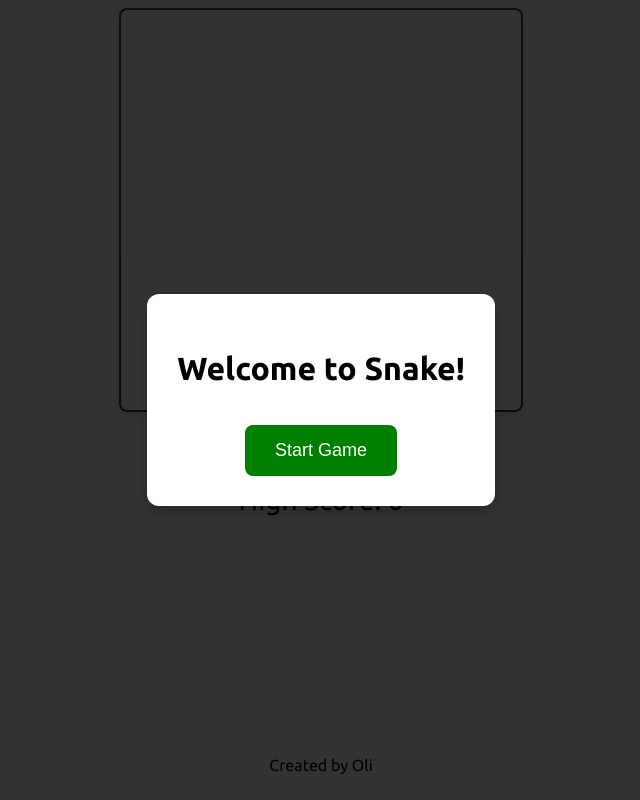
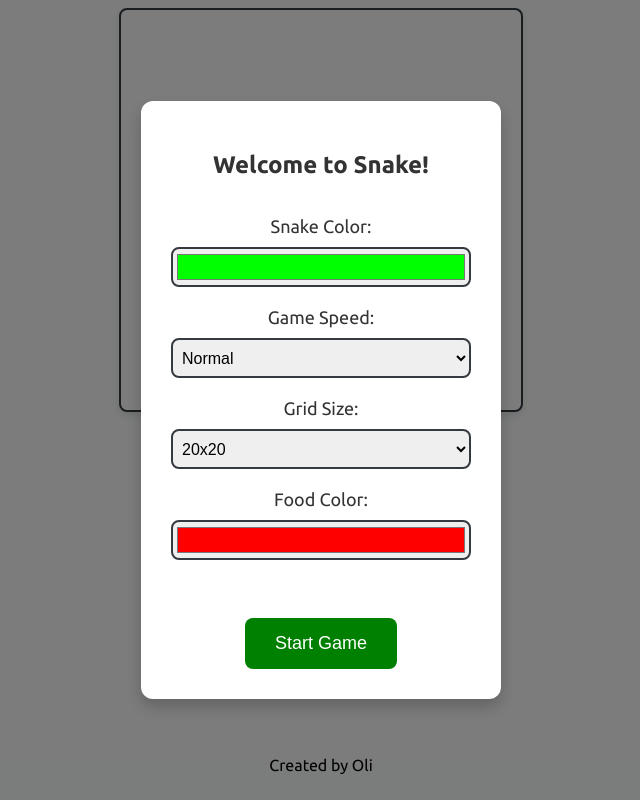
Before and after one commit to olii-dev/snake-game, a plain HTML site: page index.html in a window 1280 px wide. Shown: the whole page, without its empty margins (319-959 px from the left). Drawn offline with Linux system fonts and the light colour scheme.

Commit message:
Version 0.13 - Customisation & bug fixes
You can now customise the game to your liking!
You can currently customise:
- Food Colour
- Size of grid
- Game speed (speed of snake)

The UI to pick these options (in my opinion) is amazing!

Also did a small bug fix.

```diff
--- a/index.html
+++ b/index.html
@@ -6,12 +6,36 @@
     <title>Snake</title>
     <link rel="stylesheet" href="styles.css">
     <link href="https://fonts.googleapis.com/css2?family=Ubuntu:wght@400;500;700&display=swap" rel="stylesheet">
-    <link rel="icon" type="images/png" href="images/snake-favicon.png" sizes="96x96" />
+    <link rel="icon" type="image/png" href="images/snake-favicon.png" sizes="96x96" />
 </head>
 <body>
     <div id="start-screen">
-        <div>
+        <div class="customization-form">
             <h2>Welcome to Snake!</h2>
+            <br>
+            <div class="customization-option">
+                <label for="snake-color">Snake Color:</label>
+                <input type="color" id="snake-color" name="snake-color" value="#00FF00">
+            </div>
+            <div class="customization-option">
+                <label for="game-speed">Game Speed:</label>
+                <select id="game-speed">
+                    <option value="150">Slow</option>
+                    <option value="120" selected>Normal</option>
+                    <option value="90">Fast</option>
+                </select>
+            </div>
+            <div class="customization-option">
+                <label for="grid-size">Grid Size:</label>
+                <select id="grid-size">
+                    <option value="20">20x20</option>
+                    <option value="25">25x25</option>
+                </select>
+            </div>
+            <div class="customization-option">
+                <label for="food-color">Food Color:</label>
+                <input type="color" id="food-color" name="food-color" value="#FF0000">
+            </div>
             <br>
             <button id="start-button">Start Game</button>
         </div>
--- a/script.js
+++ b/script.js
@@ -1,9 +1,13 @@
 const startScreen = document.getElementById('start-screen');
 const startButton = document.getElementById('start-button');
+const snakeColorInput = document.getElementById('snake-color');
+const gameSpeedInput = document.getElementById('game-speed');
+const gridSizeInput = document.getElementById('grid-size');
+const foodColorInput = document.getElementById('food-color');
 
 startButton.addEventListener('click', () => {
     startScreen.style.display = 'none';
-    resetGame();
+    initializeGame();
 });
 
 window.addEventListener('load', () => {
@@ -22,7 +26,6 @@ const restartButton = document.getElementById('restart-button');
 const pauseScreen = document.getElementById('pause-screen');
 const continueButton = document.getElementById('continue-button');
 
-const gridSize = 20;
 let snake = [{ x: 5, y: 5 }];
 let direction = { x: 1, y: 0 };
 let food = { x: 10, y: 10 };
@@ -35,6 +38,22 @@ let isGameOver = false;
 let isInvincible = false;
 let activePowerUp = null;
 let isPaused = false;
+let snakeColor = '#00FF00';
+let gridSize = 20;
+let foodColor = '#FF0000';
+const powerupFrequency = 0.3;
+
+function initializeGame() {
+    snakeColor = snakeColorInput.value;
+    gameInterval = parseInt(gameSpeedInput.value, 10);
+    gridSize = parseInt(gridSizeInput.value, 10);
+    foodColor = foodColorInput.value;
+
+    canvas.width = gridSize * 20;
+    canvas.height = gridSize * 20;
+
+    resetGame();
+}
 
 function gameLoop() {
     if (isGameOver || isPaused) return;
@@ -93,7 +112,7 @@ function update() {
 
 function draw() {
     ctx.clearRect(0, 0, canvas.width, canvas.height);
-    ctx.fillStyle = 'green';
+    ctx.fillStyle = snakeColor;
     snake.forEach((part, index) => {
         ctx.fillRect(part.x * gridSize, part.y * gridSize, gridSize, gridSize);
         if (index === 0) {
@@ -102,7 +121,7 @@ function draw() {
             ctx.fillRect(part.x * gridSize + 13, part.y * gridSize + 5, 2, 2);
         }
     });
-    ctx.fillStyle = 'red';
+    ctx.fillStyle = foodColor;
     ctx.fillRect(food.x * gridSize, food.y * gridSize, gridSize, gridSize);
     if (powerUp) {
         ctx.fillStyle = 'blue';
@@ -126,7 +145,7 @@ function spawnPowerUp() {
     if (activePowerUp) {
         return;
     }
-    if (Math.random() < 0.3) {
+    if (Math.random() < powerupFrequency) {
         powerUp = {
             x: Math.floor(Math.random() * (canvas.width / gridSize)),
             y: Math.floor(Math.random() * (canvas.height / gridSize)),
@@ -201,7 +220,7 @@ function resetGame() {
     direction = { x: 1, y: 0 };
     score = 0;
     scoreDisplay.textContent = `Score: ${score}`;
-    gameInterval = 120;
+    gameInterval = parseInt(gameSpeedInput.value, 10);
     isGameOver = false;
     isInvincible = false;
     activePowerUp = null;
--- a/styles.css
+++ b/styles.css
@@ -5,6 +5,74 @@ body {
     align-items: center;
     background-color: #f8f9fa;
     color: #333;
+}
+
+#start-screen {
+    display: flex;
+    position: fixed;
+    top: 0;
+    left: 0;
+    width: 100%;
+    height: 100%;
+    background-color: rgba(0, 0, 0, 0.5);
+    justify-content: center;
+    align-items: center;
+    z-index: 10;
+}
+
+.customization-form {
+    background-color: white;
+    padding: 30px;
+    border-radius: 12px;
+    box-shadow: 0 8px 16px rgba(0, 0, 0, 0.2);
+    text-align: center;
+    width: 300px;
+}
+
+.customization-option {
+    margin-bottom: 20px;
+    display: flex;
+    flex-direction: column;
+    align-items: center;
+}
+
+.customization-option label {
+    font-size: 18px;
+    margin-bottom: 10px;
+    color: #333;
+}
+
+.customization-option input[type="color"] {
+    width: 100%;
+    height: 40px;
+    border: 2px solid #343a40;
+    border-radius: 8px;
+    cursor: pointer;
+}
+
+.customization-option select {
+    width: 100%;
+    height: 40px;
+    border: 2px solid #343a40;
+    border-radius: 8px;
+    font-size: 16px;
+    padding: 5px;
+}
+
+#start-button {
+    background-color: green;
+    color: white;
+    border: none;
+    padding: 15px 30px;
+    font-size: 18px;
+    border-radius: 8px;
+    cursor: pointer;
+    transition: background-color 0.3s;
+    margin-top: 20px;
+}
+
+#start-button:hover {
+    background-color: rgb(70, 204, 70);
 }
 
 canvas {
@@ -81,45 +149,3 @@ footer {
     position: absolute;
     bottom: 0;
 }
-
-#start-screen {
-    display: flex;
-    position: fixed;
-    top: 0;
-    left: 0;
-    width: 100%;
-    height: 100%;
-    background-color: rgba(0, 0, 0, 0.8);
-    justify-content: center;
-    align-items: center;
-    z-index: 10;
-}
-
-#start-screen div {
-    background-color: white;
-    padding: 30px;
-    border-radius: 12px;
-    box-shadow: 0 8px 16px rgba(0, 0, 0, 0.2);
-    text-align: center;
-}
-
-#start-screen h2 {
-    color: black;
-    font-size: 32px;
-    margin-bottom: 20px;
-}
-
-#start-screen button {
-    background-color: green;
-    color: white;
-    border: none;
-    padding: 15px 30px;
-    font-size: 18px;
-    border-radius: 8px;
-    cursor: pointer;
-    transition: background-color 0.3s;
-}
-
-#start-screen button:hover {
-    background-color: rgb(70, 204, 70);
-}
```
